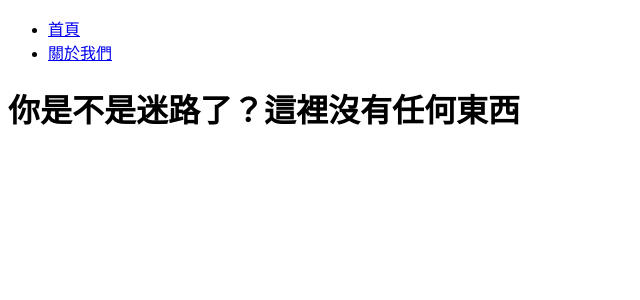
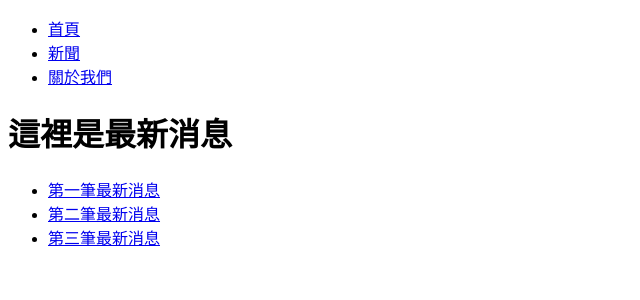
Before and after one commit to billy0402/react-tutorial, a React app: page /#/news in a window 1280 px wide. Shown: the top 300 px of the page, without its empty margins (0-640 px from the left). Built offline with nearby package versions, Linux system fonts and the light colour scheme; the HTML template or start-up script is replaced by a standard one.

Commit message:
feat(News): use URL pass params to component - match

```diff
--- a/src/components/Menu/Menu.jsx
+++ b/src/components/Menu/Menu.jsx
@@ -9,6 +9,9 @@ const Menu = () => (
       <Link to='/home'>首頁</Link>
     </li>
     <li>
+      <Link to='/news'>新聞</Link>
+    </li>
+    <li>
       <Link to='/about'>關於我們</Link>
     </li>
   </ul>
--- a/src/index.jsx
+++ b/src/index.jsx
@@ -5,6 +5,7 @@ import { HashRouter, Route, Switch } from 'react-router-dom';
 import Menu from './components/Menu';
 import Home from './views/Home';
 import About from './views/About';
+import News from './views/News';
 import NotFound from './views/NotFound';
 
 ReactDOM.render(
@@ -12,6 +13,7 @@ ReactDOM.render(
     <Menu />
     <Switch>
       <Route path='/home' component={Home} />
+      <Route path='/news' component={News} />
       <Route exact path='/about' component={About} />
       <Route
         sensitive
--- /dev/null
+++ b/src/views/News/News.jsx
@@ -0,0 +1,36 @@
+import React, { useState } from 'react';
+import { Route, Switch } from 'react-router-dom';
+
+import NewsList from './NewsList.jsx';
+import NewsReader from './NewsReader.jsx';
+
+import style from './index.scss';
+
+const News = () => {
+  const [news] = useState([
+    { id: 1, name: '第一筆最新消息', description: '這是第一筆哦！' },
+    { id: 2, name: '第二筆最新消息', description: '這是第二筆哦！' },
+    { id: 3, name: '第三筆最新消息', description: '這是第三筆哦！' },
+  ]);
+
+  return (
+    <Switch>
+      <Route
+        exact
+        path='/news'
+        component={() => (
+          <>
+            <h1>這裡是最新消息</h1>
+            <NewsList news={news} />
+          </>
+        )}
+      />
+      <Route
+        path='/news/:id'
+        component={(props) => <NewsReader match={props.match} news={news} />}
+      />
+    </Switch>
+  );
+};
+
+export default News;
--- /dev/null
+++ b/src/views/News/NewsList.jsx
@@ -0,0 +1,14 @@
+import React from 'react';
+import { Link } from 'react-router-dom';
+
+const NewsList = (props) => (
+  <ul>
+    {props.news.map((theNews) => (
+      <li key={theNews.id}>
+        <Link to={`/news/${theNews.id}`}>{theNews.name}</Link>
+      </li>
+    ))}
+  </ul>
+);
+
+export default NewsList;
--- /dev/null
+++ b/src/views/News/NewsReader.jsx
@@ -0,0 +1,18 @@
+import React from 'react';
+
+const NewsReader = (props) => {
+  console.log(props.match);
+  const targetNewsId = props.match.params.id;
+  const targetNews = props.news.find(
+    (theNews) => String(theNews.id) === String(targetNewsId),
+  );
+
+  return (
+    <div>
+      <h1>您正在閱讀{targetNews.name}</h1>
+      <p>{targetNews.description}</p>
+    </div>
+  );
+};
+
+export default NewsReader;
--- /dev/null
+++ b/src/views/News/index.js
@@ -0,0 +1,3 @@
+import News from './News.jsx';
+
+export default News;
```
Also changed, not shown: src/views/News/index.scss (added).
